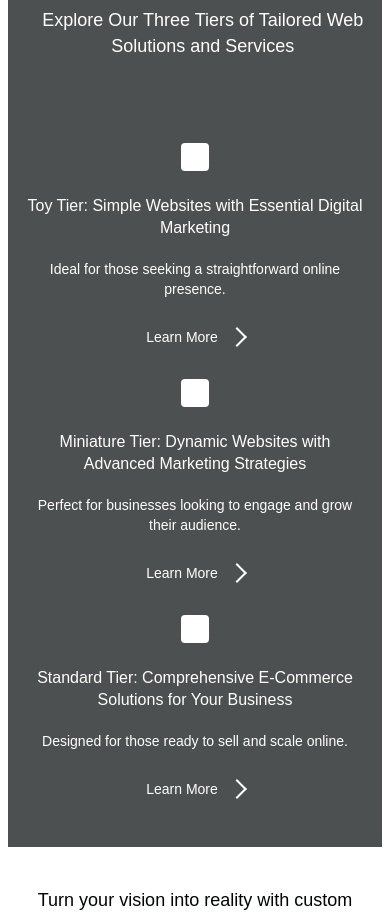
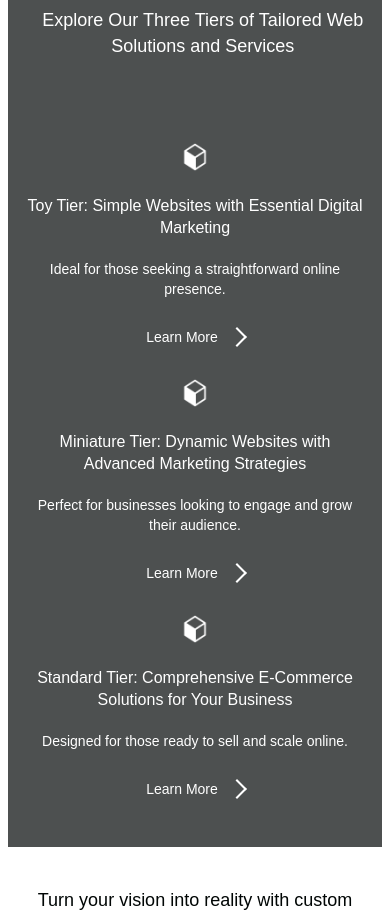
Before and after one commit to ThomasBockhorn/pattersonmade-frontend, a Nuxt app in the folder app/pattersonmade/: page / in a window 390 px wide. Shown: the part 2900-3817 px from the top of the page. Built offline with nearby package versions, Linux system fonts and the light colour scheme.

Commit message:
Added cubes to ExploreThreeTiersSection

```diff
--- a/app/pattersonmade/components/main/ExploreThreeTiersSection.vue
+++ b/app/pattersonmade/components/main/ExploreThreeTiersSection.vue
@@ -107,7 +107,9 @@
   position: absolute;
   left: 8px;
   top: 8px;
-  background: var(--Color-White, white);
+  background: url('/icon/cube.png') no-repeat center center;
+  background-size: contain;
+  filter: brightness(0) invert(1);
   border-radius: 4px;
   box-shadow: none;
   border: none;
@@ -226,6 +228,9 @@
     height: 28px;
     left: 4px;
     top: 4px;
+    background: url('/icon/cube.png') no-repeat center center;
+    background-size: contain;
+    filter: brightness(0) invert(1);
   }
   .tier-link {
     font-size: 14px;
```
Also changed, not shown: app/pattersonmade/public/icon/cube.png (added).
